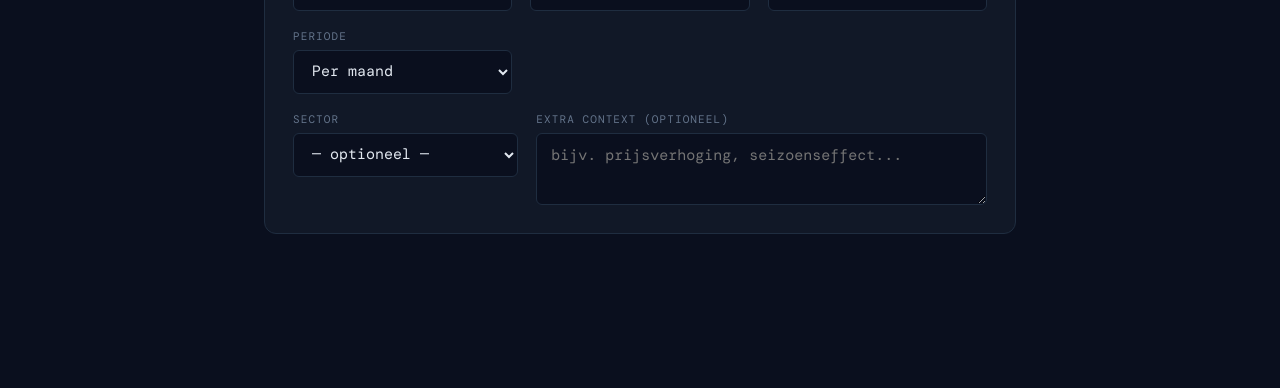
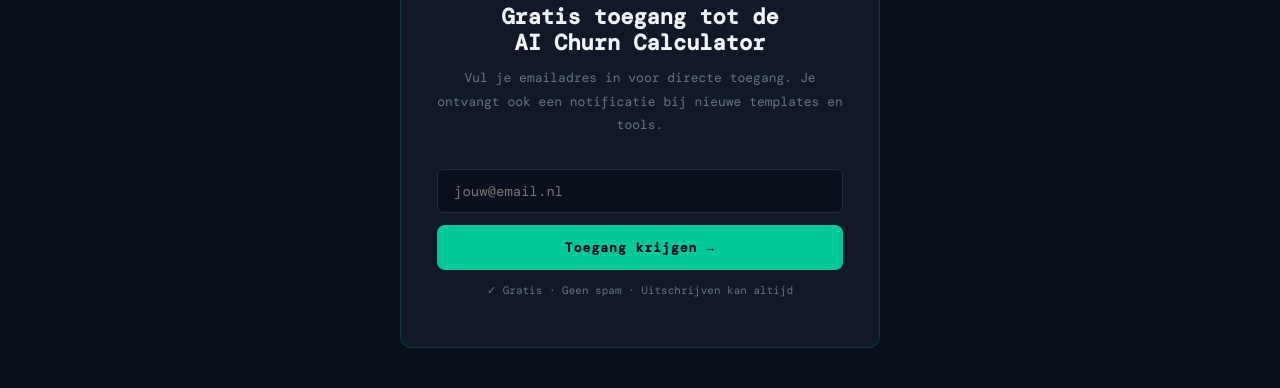
Before and after one commit to paul-lenssen/churn-calculator, a website: page index.html in a window 1280 px wide. Shown: the part 416-804 px from the top of the page. Drawn offline with nearby package versions, Linux system fonts and the light colour scheme; a web font is replaced by a local one.

Commit message:
Add files via upload
v1.1 — Email wall toegevoegd met Mailchimp

```diff
--- a/index.html
+++ b/index.html
@@ -46,11 +46,27 @@ button:hover:not(:disabled){opacity:.85;transform:translateY(-1px)}
 .premium{background:linear-gradient(135deg,#0D1929,#0A1628);border:1px dashed #00C89644;border-radius:10px;padding:22px}
 .premium-title{font-size:13px;color:#00C896;font-weight:700;margin-bottom:12px}
 .premium-item{font-size:13px;color:#64748B;margin-bottom:6px;padding-left:16px}
+
+/* EMAIL WALL */
+#emailwall{animation:fadeIn .5s ease}
+.email-wall-card{background:#111827;border:1px solid rgba(0,200,150,0.2);border-radius:12px;padding:48px 36px;text-align:center;max-width:480px;margin:0 auto;position:relative;overflow:hidden}
+.email-wall-card::before{content:'';position:absolute;top:0;left:0;right:0;height:2px;background:linear-gradient(90deg,transparent,#00C896,transparent)}
+.email-wall-icon{font-size:40px;margin-bottom:20px;display:block}
+.email-wall-title{font-size:22px;font-weight:700;color:#F1F5F9;margin-bottom:10px;line-height:1.2}
+.email-wall-sub{font-size:13px;color:#64748B;line-height:1.8;margin-bottom:32px}
+.email-wall-input{background:#0A0F1E;border:1px solid #1F2D40;border-radius:6px;padding:12px 16px;color:#E2E8F0;font-size:14px;font-family:'DM Mono',monospace;outline:none;width:100%;margin-bottom:12px}
+.email-wall-input:focus{border-color:#00C896}
+.email-wall-btn{background:#00C896;color:#0A0F1E;border:none;border-radius:8px;padding:14px 32px;font-size:13px;font-weight:700;font-family:'DM Mono',monospace;letter-spacing:.08em;cursor:pointer;width:100%;transition:opacity .2s}
+.email-wall-btn:hover{opacity:.88}
+.email-wall-note{font-size:11px;color:#64748B;margin-top:12px;line-height:1.6}
+.email-error{color:#FCA5A5;font-size:12px;margin-top:8px;display:none}
+
+#calculator{display:none;animation:fadeIn .5s ease}
 </style>
 </head>
 <body>
 <header>
-  <span class="logo">vreemdevogel.com</span>
+  <a href="https://vreemdevogel.com" style="text-decoration:none"><span class="logo">vreemdevogel.com</span></a>
   <span class="badge">CHURN CALCULATOR</span>
 </header>
 <main>
@@ -58,6 +74,21 @@ button:hover:not(:disabled){opacity:.85;transform:translateY(-1px)}
   <h1>Churn Calculator</h1>
   <p class="subtitle">Voer je klantdata in en krijg direct een AI-analyse van je churnrate, financieel risico en concrete aanbevelingen.</p>
 
+  <!-- EMAIL WALL -->
+  <div id="emailwall">
+    <div class="email-wall-card">
+      <span class="email-wall-icon">🤖</span>
+      <div class="email-wall-title">Gratis toegang tot de<br>AI Churn Calculator</div>
+      <p class="email-wall-sub">Vul je emailadres in voor directe toegang. Je ontvangt ook een notificatie bij nieuwe templates en tools.</p>
+      <input type="email" id="wallEmail" class="email-wall-input" placeholder="jouw@email.nl" autocomplete="email">
+      <div class="email-error" id="emailError">Vul een geldig emailadres in.</div>
+      <button class="email-wall-btn" onclick="submitEmail()">Toegang krijgen →</button>
+      <div class="email-wall-note">✓ Gratis · Geen spam · Uitschrijven kan altijd</div>
+    </div>
+  </div>
+
+  <!-- CALCULATOR (hidden until email submitted) -->
+  <div id="calculator">
     <div class="card">
       <div class="card-title">// 01 — Klantdata invoeren</div>
       <div class="grid">
@@ -119,10 +150,56 @@ button:hover:not(:disabled){opacity:.85;transform:translateY(-1px)}
         <div class="premium-item">— Maandelijkse rapportage op basis van jouw data</div>
       </div>
     </div>
+  </div>
 </main>
+
 <script>
+  // Check if already unlocked
+  if (localStorage.getItem('vv_email_unlocked')) {
+    document.getElementById('emailwall').style.display = 'none';
+    document.getElementById('calculator').style.display = 'block';
+  }
+
+  function isValidEmail(email) {
+    return /^[^\s@]+@[^\s@]+\.[^\s@]+$/.test(email);
+  }
+
+  function submitEmail() {
+    const email = document.getElementById('wallEmail').value.trim();
+    const errorEl = document.getElementById('emailError');
+
+    if (!isValidEmail(email)) {
+      errorEl.style.display = 'block';
+      return;
+    }
+    errorEl.style.display = 'none';
+
+    // Submit to Mailchimp
+    const url = 'https://vreemdevogel.us6.list-manage.com/subscribe/post?u=ab4dd18018bf1b2b5c51dae22&id=144fd472a0&f_id=006b34e1f0';
+    const data = new FormData();
+    data.append('EMAIL', email);
+    data.append('b_ab4dd18018bf1b2b5c51dae22_144fd472a0', '');
+
+    fetch(url, { method: 'POST', body: data, mode: 'no-cors' });
+
+    // Unlock calculator
+    localStorage.setItem('vv_email_unlocked', '1');
+    document.getElementById('emailwall').style.display = 'none';
+    document.getElementById('calculator').style.display = 'block';
+  }
+
+  // Enter key support
+  document.addEventListener('keydown', function(e) {
+    if (e.key === 'Enter' && document.getElementById('emailwall').style.display !== 'none') {
+      submitEmail();
+    }
+  });
+
   const inputs = ['startKlanten','verloren','arpu','periode','sector','context'];
-  inputs.forEach(id => document.getElementById(id).addEventListener('input', updateMetrics));
+  inputs.forEach(id => {
+    const el = document.getElementById(id);
+    if (el) el.addEventListener('input', updateMetrics);
+  });
 
   function updateMetrics() {
     const start = parseFloat(document.getElementById('startKlanten').value) || 0;
```
Lines whose indentation alone changed are shown as unchanged.
